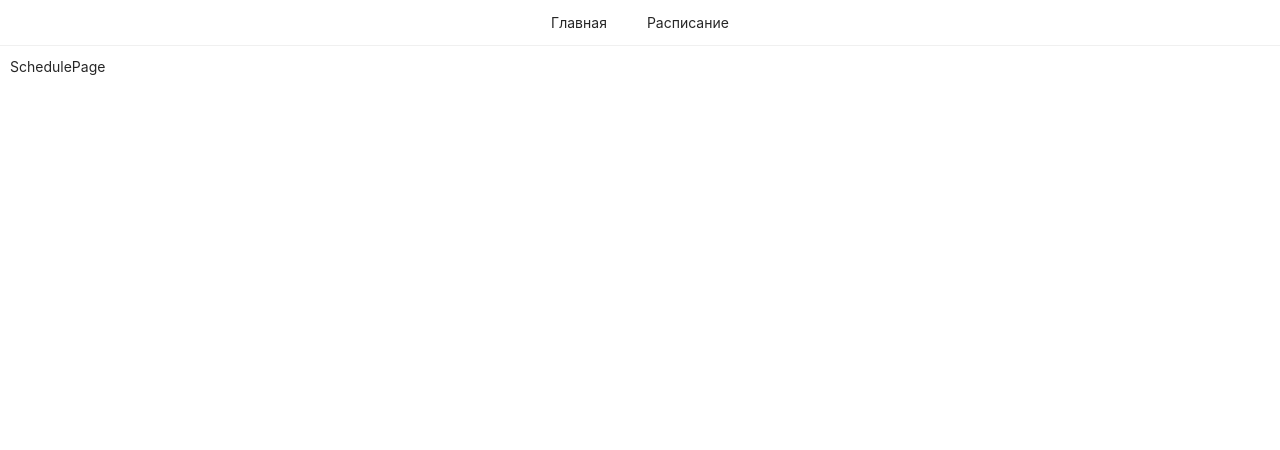
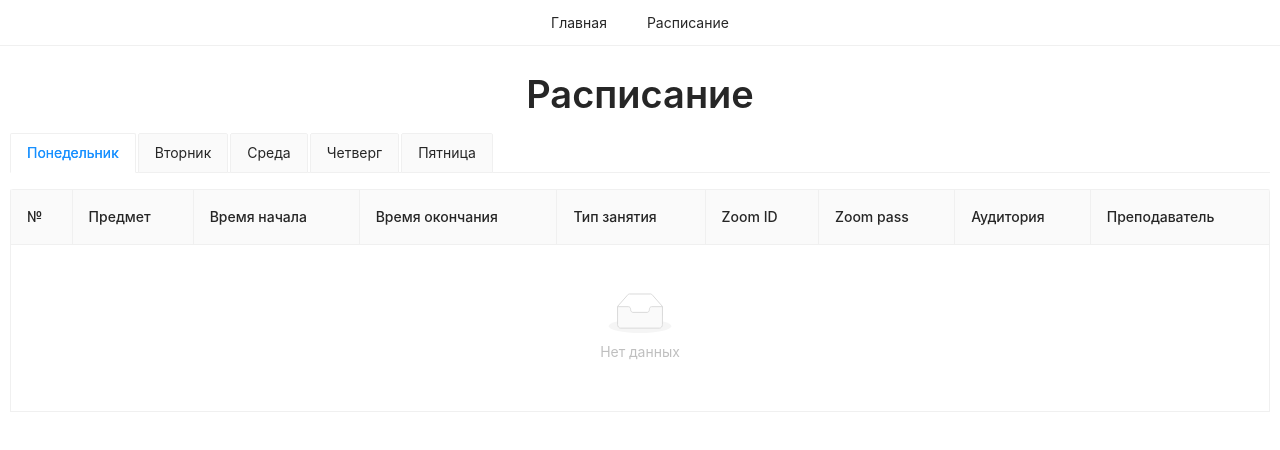
Before and after one commit to punkmachine/homework-frontend, a React (Create React App) app: page /schedule in a window 1280 px wide. Shown: the top 450 px of the page. Built offline with nearby package versions, Linux system fonts and the light colour scheme.

Commit message:
add schedule markup.

```diff
--- a/src/pages/schedule.jsx
+++ b/src/pages/schedule.jsx
@@ -1,7 +1,83 @@
 import React from 'react';
+import { Tabs, Typography, Table } from 'antd';
 
 function SchedulePage() {
-	return <>SchedulePage</>
+	const columns = [
+		{
+			title: '№',
+			key: 'number',
+			dataIndex: 'number',
+		},
+		{
+			title: 'Предмет',
+			key: 'lesson',
+			dataIndex: 'lesson',
+		},
+		{
+			title: 'Время начала',
+			key: 'dateStart',
+			dataIndex: 'dateStart',
+		},
+		{
+			title: 'Время окончания',
+			key: 'dateEnd',
+			dataIndex: 'dateEnd',
+		},
+		{
+			title: 'Тип занятия',
+			key: 'typeLesson',
+			dataIndex: 'typeLesson',
+		},
+		{
+			title: 'Zoom ID',
+			key: 'zoomID',
+			dataIndex: 'zoomID',
+		},
+		{
+			title: 'Zoom pass',
+			key: 'zoomPass',
+			dataIndex: 'zoomPass',
+		},
+		{
+			title: 'Аудитория',
+			key: 'classroom',
+			dataIndex: 'classroom',
+		},
+		{
+			title: 'Преподаватель',
+			key: 'teacher',
+			dataIndex: 'teacher',
+		},
+	];
+
+	const configTable = {
+		columns,
+		bordered: true
+	}
+
+	return (
+		<div className="shedule-wrapper">
+			<Typography.Title level={1} style={{ textAlign: 'center', margin: '15px 0' }}>Расписание</Typography.Title>
+
+			<Tabs type="card">
+				<Tabs.TabPane tab="Понедельник" key="Monday">
+					<Table {...configTable} />
+				</Tabs.TabPane>
+				<Tabs.TabPane tab="Вторник" key="Tuesday">
+					<Table {...configTable} />
+				</Tabs.TabPane>
+				<Tabs.TabPane tab="Среда" key="Wednesday">
+					<Table {...configTable} />
+				</Tabs.TabPane>
+				<Tabs.TabPane tab="Четверг" key="Thursday">
+					<Table {...configTable} />
+				</Tabs.TabPane>
+				<Tabs.TabPane tab="Пятница" key="Friday">
+					<Table {...configTable} />
+				</Tabs.TabPane>
+			</Tabs>
+		</div>
+	);
 }
 
 export { SchedulePage };
```
